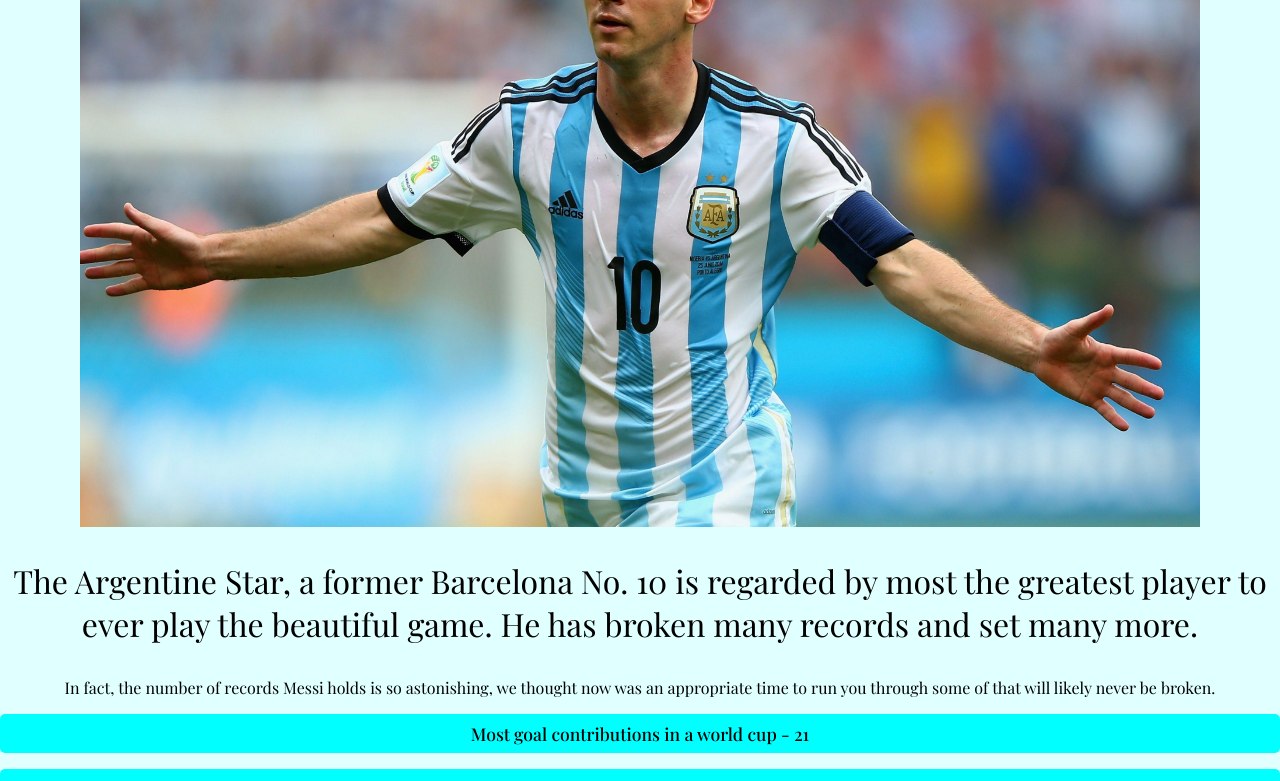
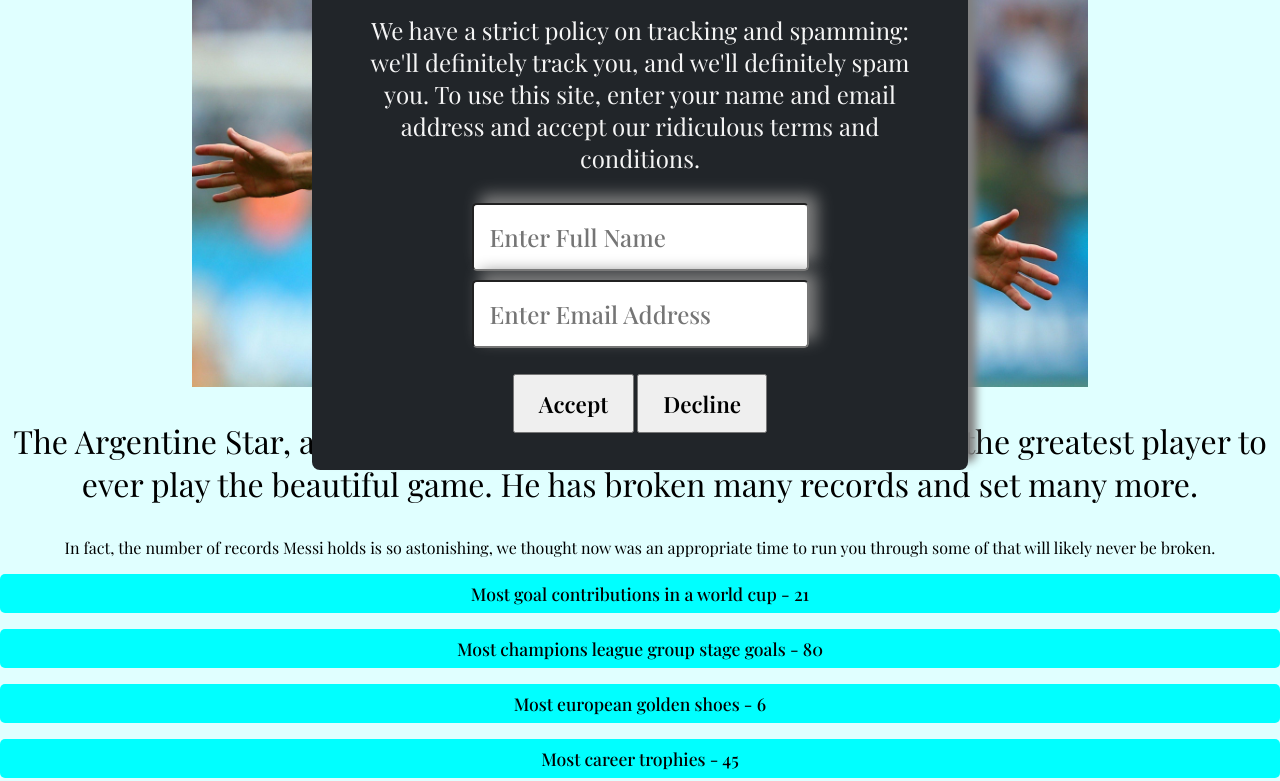
Before and after one commit to akshaynaresh/cookieConsent.github.io, a plain HTML site: page index.html in a window 1280 px wide. Shown: the part 258-1039 px from the top of the page. Drawn offline with nearby package versions, Linux system fonts and the light colour scheme; a web font is replaced by a local one.

Commit message:
added files for the sitew

```diff
--- a/index.html
+++ b/index.html
@@ -62,6 +62,28 @@
 				<h2>We ❤️ Your Data!</h2>
 				<p class="modal-text" id="modal-text">We have a strict policy on tracking and spamming: we'll definitely track you,
                     and we'll definitely spam you. To use this site, enter your name and email address and accept our ridiculous terms and conditions.</p>
+                <form id="submit-form">
+                    <input
+                    type="text"
+                    class="name"
+                    id="name"
+                    placeholder="Enter Full Name"
+                    aria-label="Full Name"
+                    name="name"
+                    required>
+                    <input
+                    type="email"
+                    class="email"
+                    id="email"
+                    placeholder="Enter Email Address"
+                    aria-label="Email Address"
+                    name="email"
+                    required>
+                    <div class="modal-choice-btns" id="modal-choice-btns">
+                        <button class="modal-btn" type="submit">Accept</button>
+                        <button class="modal-btn" id="decline-btn">Decline</button>
+                    </div>
+                </form>
 			</div>
 		</div>
         <script src="script.js"></script>
--- a/script.js
+++ b/script.js
@@ -0,0 +1,48 @@
+const modal = document.getElementById("modal");
+const closeBtn = document.getElementById("modal-close-btn");
+const submitForm = document.getElementById("submit-form");
+const modalText = document.getElementById("modal-text");
+const innerModal = document.getElementById("modal-inner");
+const declineBtn = document.getElementById("decline-btn");
+const choiceBtns = document.getElementById("modal-choice-btns");
+
+setTimeout(function() {
+    modal.style.display = "inline";
+}, 1500);
+
+closeBtn.addEventListener("click", function() {
+    modal.style.display = "none";
+});
+
+declineBtn.addEventListener("mouseenter", function() {
+    choiceBtns.classList.toggle('reverse');
+});
+
+submitForm.addEventListener("submit", function(event) {
+    event.preventDefault();
+    // modalText.style.display = "none";
+
+    let formDataEl = new FormData(submitForm);
+    const name = formDataEl.get("name");
+
+    modalText.innerHTML = `
+    <div class="modal-inner-loading">
+        <img src="loading.svg" class="loading">
+        <p id="uploadText" class="uploading">
+            Uploading your data to the dark web...
+        </p>
+    </div>`;
+    setTimeout(function() {
+        document.getElementById("uploadText").textContent = "Making the sale...";
+    }, 1500);
+    setTimeout(function() {
+        innerModal.innerHTML = `
+            <h2>Thanks <span class="modal-display-name">${name}</span>, you sucker! </h2>
+            <p>We just sold the rights to your eternal soul.</p>
+            <div class="idiot-gif">
+                <img src="https://media.giphy.com/media/CsA9ldJhWDHCo/giphy.gif">
+            </div>
+        `
+        closeBtn.disabled = false;
+    }, 3000);
+});
--- a/styles.css
+++ b/styles.css
@@ -3,7 +3,6 @@ html, body {
     margin: 0 auto;
     padding: 0;
     text-align: center;
-    width: 80rem;
     background-color: lightcyan;
 }
 
@@ -21,7 +20,7 @@ h3 {
 }
 
 img {
-    width: 70rem;
+    width: 70%;
     margin: 0 auto;
     display: block;
 }
@@ -119,19 +118,19 @@ footer p {
 .modal {
     background-color: #212529;
     color: whitesmoke;
-    border-radius: 1rem;
-    width: 50rem;
-    height: 30rem;
-    padding: 4rem;
-    font-size: 1.5rem;
+    border-radius: .5rem;
+    width: 20rem;
+    height: 20rem;
+    padding: 1rem;
+    font-size: .8rem;
     font-weight: 300;
     box-shadow: .5rem -.5rem .5rem grey;
-    margin: auto;
     position: fixed;
     top: 0;
     bottom: 0;
     left: 0;
     right: 0;
+    margin: auto;
     display: none;
 }
 
@@ -141,7 +140,7 @@ footer p {
 }
 
 .modal-close-btn {
-    font-size: 2rem;
+    font-size: .8rem;
     font-weight: 700;
     background-color: transparent;
     border: .2rem solid transparent;
@@ -159,6 +158,53 @@ footer p {
     cursor: not-allowed;
 }
 
+input {
+    padding: .5rem;
+    font-size: .8rem;
+    font-weight: 500;
+    font-family: 'playfair display', sans-serif;
+    box-shadow: .5rem -.5rem 1rem grey;
+    margin: .3rem;
+    border-radius: .3rem;
+}
+
+.modal-btn {
+    padding: .5rem 1rem;
+    font-size: 1rem;
+    font-weight: 600;
+    font-family: 'playfair display', sans-serif;
+    cursor: pointer;
+}
+
+.modal-choice-btns {
+    display: flex;
+    justify-content: center;
+    gap: .2rem;
+    margin-top: 1.3rem;
+}
+
+.reverse {
+    flex-direction: row-reverse;
+}
+
+.loading {
+    width: 40%;
+}
+
+/* .uploading {
+    margin-top: 0;
+} */
+
+.modal-inner-loading {
+    color: red;
+}
+
+.modal-display-name {
+    font-size: 1.7rem;
+    font-weight: 600;
+    color: fuchsia;
+}
+
 /* media queries */
 
 @media only screen and (min-width: 450px) {
@@ -168,6 +214,31 @@ footer p {
 
     h3 {
         font-size: 1.5rem;
+    }
+
+    .modal {
+        width: 28rem;
+        height: 28rem;
+        font-size: 1.1rem;
+        padding: 2rem;
+    }
+
+    .modal-close-btn {
+        font-size: 1rem;
+    }
+
+    input {
+        font-size: 1.1rem;
+        padding: .8rem;
+    }
+
+    .modal-btn {
+        padding: .6rem 1.2rem;
+        font-size: 1.1rem;
+    }
+
+    .modal-display-name {
+        font-size: 2.2rem;
     }
 }
 
@@ -179,4 +250,29 @@ footer p {
     h3 {
         font-size: 2rem;
     }
+
+    .modal {
+        width: 35rem;
+        height: 35rem;
+        font-size: 1.5rem;
+        padding: 3rem;
+    }
+
+    .modal-close-btn {
+        font-size: 1.5rem;
+    }
+
+    input {
+        font-size: 1.5rem;
+        padding: 1rem;
+    }
+
+    .modal-btn {
+        padding: .8rem 1.5rem;
+        font-size: 1.4rem;
+    }
+
+    .modal-display-name {
+        font-size: 3rem;
+    }
 }
```
Also changed, not shown: loading.svg (added).
